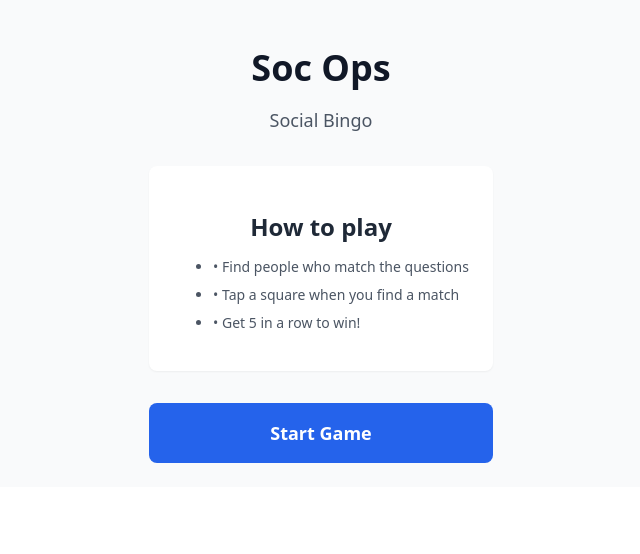
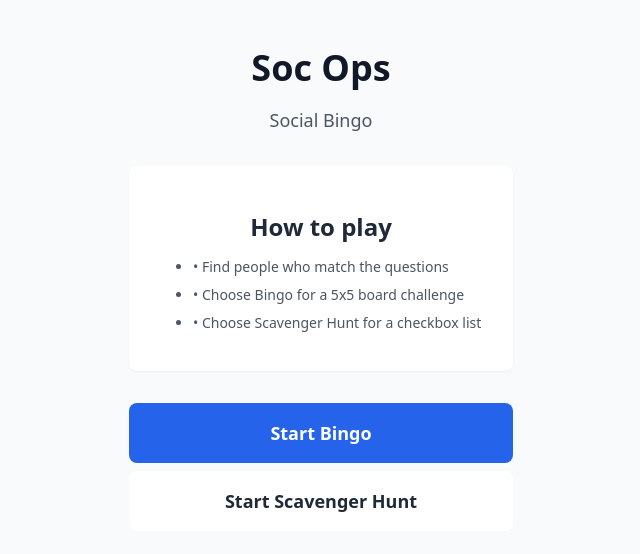
Before and after one commit to saiallu2020/my-soc-ops-python, a FastAPI app: page / in a window 1280 px wide. Shown: the top 554 px of the page, without its empty margins (319-959 px from the left). Run offline with FastAPI, Linux system fonts and the light colour scheme.

Commit message:
Add scavenger hunt mode with checklist and progress meter
Agent-Logs-Url: https://github.com/saiallu2020/my-soc-ops-python/sessions/c6707b46-a245-4440-ab06-dd9a89d6644b

Co-authored-by: saiallu2020 <104374682+saiallu2020@users.noreply.github.com>

```diff
--- a/app/game_service.py
+++ b/app/game_service.py
@@ -6,7 +6,7 @@ from app.game_logic import (
     get_winning_square_ids,
     toggle_square,
 )
-from app.models import BingoLine, BingoSquareData, GameState
+from app.models import BingoLine, BingoSquareData, GameMode, GameState
 
 
 @dataclass
@@ -14,6 +14,7 @@ class GameSession:
     """Holds the state for a single game session."""
 
     game_state: GameState = GameState.START
+    game_mode: GameMode = GameMode.BINGO
     board: list[BingoSquareData] = field(default_factory=list)
     winning_line: BingoLine | None = None
     show_bingo_modal: bool = False
@@ -26,7 +27,24 @@ class GameSession:
     def has_bingo(self) -> bool:
         return self.game_state == GameState.BINGO
 
-    def start_game(self) -> None:
+    @property
+    def scavenger_total_items(self) -> int:
+        return sum(1 for square in self.board if not square.is_free_space)
+
+    @property
+    def scavenger_marked_items(self) -> int:
+        return sum(
+            1 for square in self.board if square.is_marked and not square.is_free_space
+        )
+
+    @property
+    def scavenger_progress_percent(self) -> int:
+        if self.scavenger_total_items == 0:
+            return 0
+        return int((self.scavenger_marked_items / self.scavenger_total_items) * 100)
+
+    def start_game(self, mode: GameMode = GameMode.BINGO) -> None:
+        self.game_mode = mode
         self.board = generate_board()
         self.winning_line = None
         self.game_state = GameState.PLAYING
@@ -37,6 +55,9 @@ class GameSession:
             return
         self.board = toggle_square(self.board, square_id)
 
+        if self.game_mode == GameMode.SCAVENGER:
+            return
+
         if self.winning_line is None:
             bingo = check_bingo(self.board)
             if bingo is not None:
@@ -46,6 +67,7 @@ class GameSession:
 
     def reset_game(self) -> None:
         self.game_state = GameState.START
+        self.game_mode = GameMode.BINGO
         self.board = []
         self.winning_line = None
         self.show_bingo_modal = False
--- a/app/main.py
+++ b/app/main.py
@@ -8,7 +8,7 @@ from fastapi.templating import Jinja2Templates
 from starlette.middleware.sessions import SessionMiddleware
 
 from app.game_service import GameSession, get_session
-from app.models import GameState
+from app.models import GameMode, GameState
 
 BASE_DIR = Path(__file__).resolve().parent
 
@@ -32,16 +32,22 @@ async def home(request: Request) -> Response:
     return templates.TemplateResponse(
         request,
         "home.html",
-        {"session": session, "GameState": GameState},
+        {"session": session, "GameState": GameState, "GameMode": GameMode},
     )
 
 
 @app.post("/start", response_class=HTMLResponse)
-async def start_game(request: Request) -> Response:
+async def start_game(request: Request, mode: str = "bingo") -> Response:
     session = _get_game_session(request)
-    session.start_game()
+    try:
+        game_mode = GameMode(mode)
+    except ValueError:
+        game_mode = GameMode.BINGO
+    session.start_game(game_mode)
     return templates.TemplateResponse(
-        request, "components/game_screen.html", {"session": session}
+        request,
+        "components/game_screen.html",
+        {"session": session, "GameMode": GameMode},
     )
 
 
@@ -50,7 +56,9 @@ async def toggle_square(request: Request, square_id: int) -> Response:
     session = _get_game_session(request)
     session.handle_square_click(square_id)
     return templates.TemplateResponse(
-        request, "components/game_screen.html", {"session": session}
+        request,
+        "components/game_screen.html",
+        {"session": session, "GameMode": GameMode},
     )
 
 
@@ -70,7 +78,9 @@ async def dismiss_modal(request: Request) -> Response:
     session = _get_game_session(request)
     session.dismiss_modal()
     return templates.TemplateResponse(
-        request, "components/game_screen.html", {"session": session}
+        request,
+        "components/game_screen.html",
+        {"session": session, "GameMode": GameMode},
     )
 
 
--- a/app/models.py
+++ b/app/models.py
@@ -8,6 +8,11 @@ class GameState(StrEnum):
     START = "start"
     PLAYING = "playing"
     BINGO = "bingo"
+
+
+class GameMode(StrEnum):
+    BINGO = "bingo"
+    SCAVENGER = "scavenger"
 
 
 class BingoSquareData(BaseModel):
--- a/app/templates/components/start_screen.html
+++ b/app/templates/components/start_screen.html
@@ -8,18 +8,28 @@
             <h2 class="font-semibold text-gray-800 mb-3">How to play</h2>
             <ul class="text-left text-gray-600 text-sm space-y-2">
                 <li>• Find people who match the questions</li>
-                <li>• Tap a square when you find a match</li>
-                <li>• Get 5 in a row to win!</li>
+                <li>• Choose Bingo for a 5x5 board challenge</li>
+                <li>• Choose Scavenger Hunt for a checkbox list</li>
             </ul>
         </div>
 
+        <div class="space-y-2">
             <button
                 hx-post="/start"
                 hx-target="#game-container"
                 hx-swap="outerHTML"
                 class="w-full bg-accent text-white font-semibold py-4 px-8 rounded-lg text-lg active:bg-accent-light transition-colors">
-            Start Game
+                Start Bingo
+            </button>
+
+            <button
+                hx-post="/start?mode=scavenger"
+                hx-target="#game-container"
+                hx-swap="outerHTML"
+                class="w-full bg-white text-gray-800 font-semibold py-4 px-8 rounded-lg text-lg border border-gray-300 active:bg-gray-100 transition-colors">
+                Start Scavenger Hunt
             </button>
         </div>
     </div>
 </div>
+</div>
```
Also changed, not shown: app/templates/components/game_screen.html (+9 -1 lines), app/templates/components/scavenger_list.html (added, +33 -0 lines), tests/test_api.py (+20 -2 lines). Lines whose indentation alone changed are shown as unchanged.
